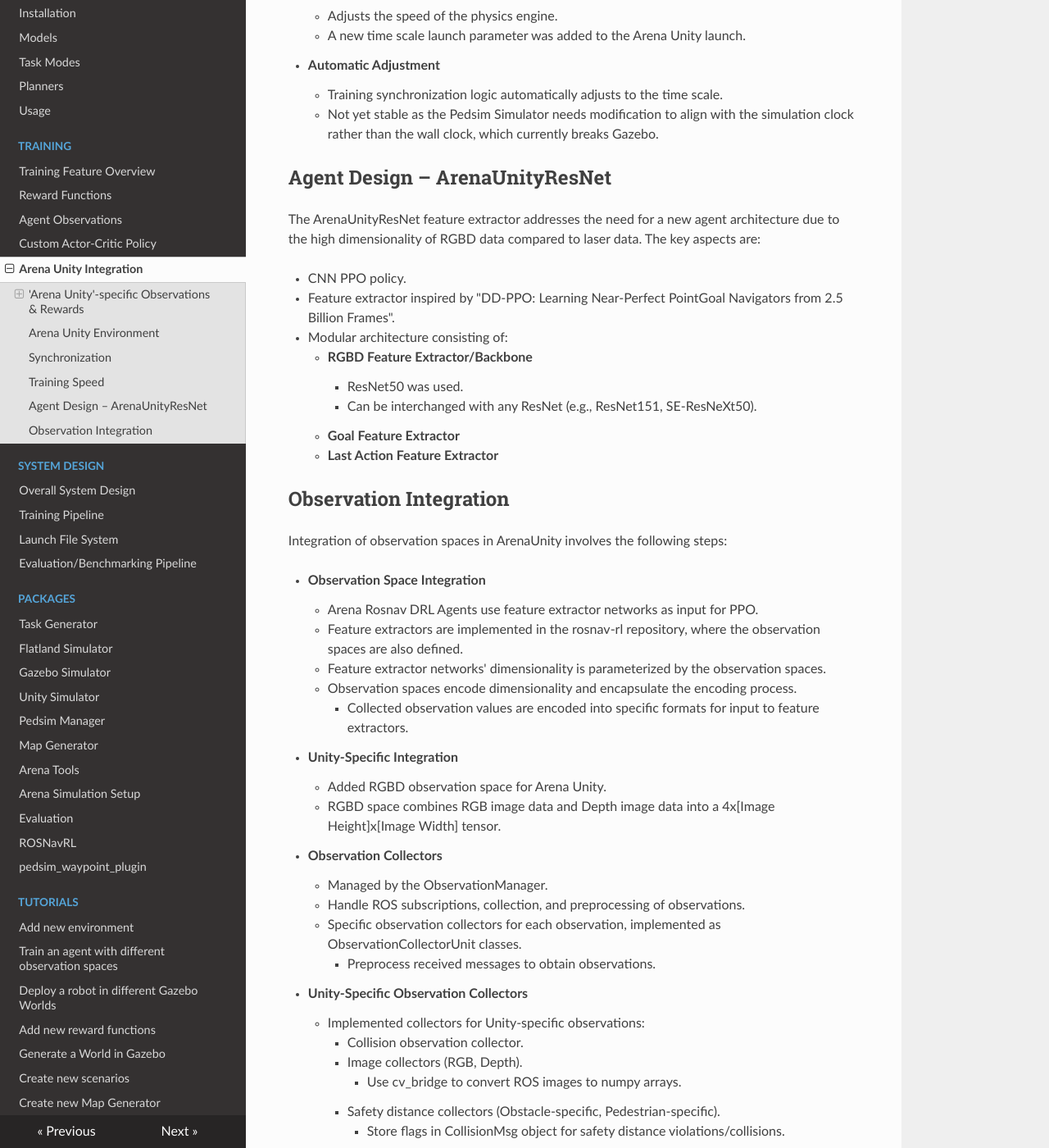
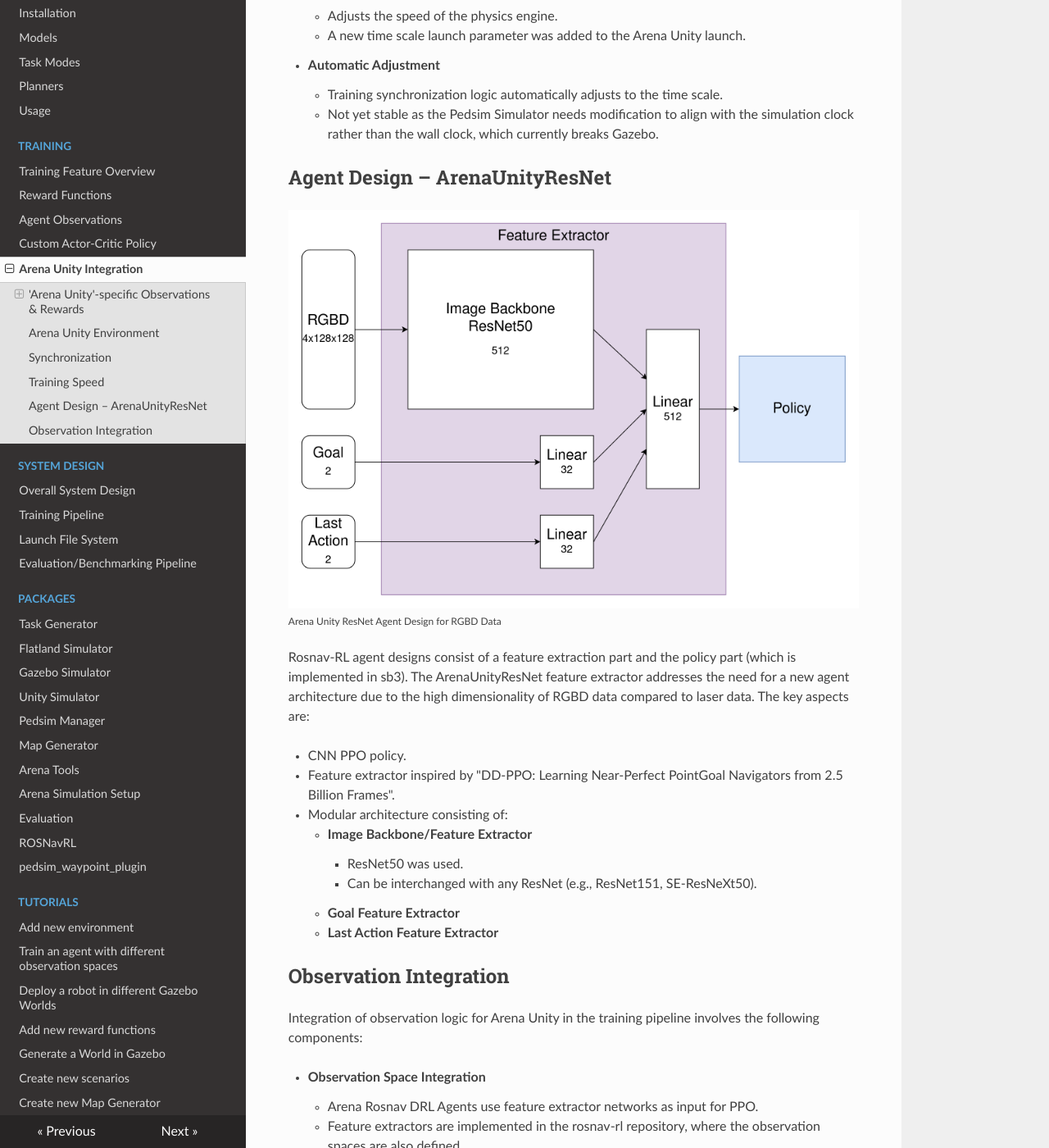
Before and after one commit to Arena-Rosnav/.github, an MkDocs documentation site: the page built from docs/packages/unity/training_integration.md, in a window 1280 px wide and 1400 px high, scrolled down 4173 px. Shown: the whole window at 82% size. Built offline with MkDocs 1.6.1, drawn with Linux system fonts in a browser that asks for light colours; nearby versions of some CDN libraries; comment, search, counter and statistics services are not loaded.

Commit message:
Graphic for ArenaUnityResNet agent design

```diff
--- a/docs/packages/unity/training_integration.md
+++ b/docs/packages/unity/training_integration.md
@@ -86,12 +86,15 @@ The Unity Eninge allows control over the physics engine's speed through a time s
 
 ## Agent Design – ArenaUnityResNet
 
-The ArenaUnityResNet feature extractor addresses the need for a new agent architecture due to the high dimensionality of RGBD data compared to laser data. The key aspects are:
+![Agent Design](../../images/ArenaUnityResNet.drawio.png)
+<sub>Arena Unity ResNet Agent Design for RGBD Data</sub>
+
+Rosnav-RL agent designs consist of a feature extraction part and the policy part (which is implemented in sb3). The ArenaUnityResNet feature extractor addresses the need for a new agent architecture due to the high dimensionality of RGBD data compared to laser data. The key aspects are:
 
 - CNN PPO policy.
 - Feature extractor inspired by "DD-PPO: Learning Near-Perfect PointGoal Navigators from 2.5 Billion Frames".
 - Modular architecture consisting of:
-    - **RGBD Feature Extractor/Backbone**
+    - **Image Backbone/Feature Extractor**
         - ResNet50 was used.
         - Can be interchanged with any ResNet (e.g., ResNet151, SE-ResNeXt50).
     - **Goal Feature Extractor**
@@ -99,7 +102,7 @@ The ArenaUnityResNet feature extractor addresses the need for a new agent archit
 
 ## Observation Integration
 
-Integration of observation spaces in ArenaUnity involves the following steps:
+Integration of observation logic for Arena Unity in the training pipeline involves the following components:
 
 - **Observation Space Integration**
     - Arena Rosnav DRL Agents use feature extractor networks as input for PPO.
```
Also changed, not shown: docs/images/ArenaUnityResNet.drawio.png (added).
